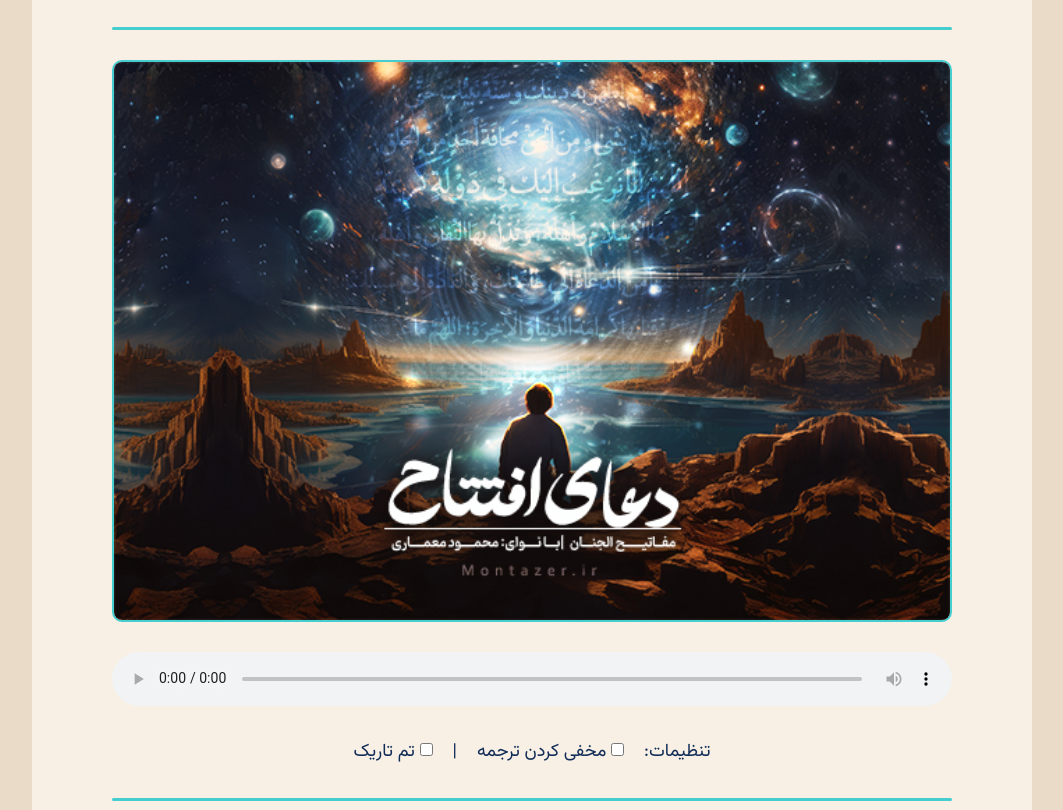
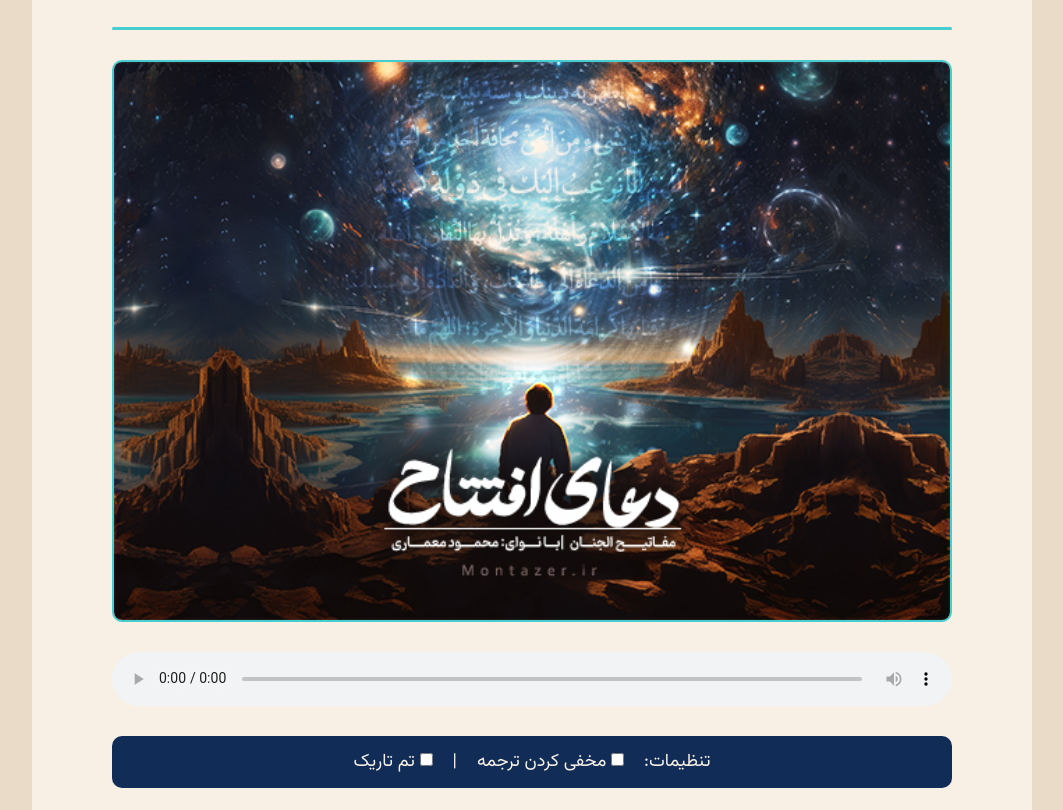
Before and after one commit to gikdev/doa-eftetah, a plain HTML site: page index.html in a window 1280 px wide. Shown: the part 142-952 px from the top of the page, without its empty margins (108-1171 px from the left). Drawn offline with Linux system fonts and the light colour scheme.

Commit message:
Add files via upload

```diff
--- a/index.html
+++ b/index.html
@@ -18,7 +18,7 @@
   </header>
   <hr>
   <main>
-    <article>
+    <section>
       <img src="./assets/eftetah.jpg" alt="بنر دعای افتتاح">
       <audio src="https://blog.montazer.ir/wp-content/uploads/2024/03/Doa-Eftetah.mp3" controls></audio>
       <p class="settings">
@@ -33,7 +33,9 @@
           <span>تم تاریک</span>
         </label>
       </p>
-      <hr>
+    </section>
+    <hr>
+    <article>
       <p class="mb-sm">در هر شب از ماه رمضان بخواند:</p>
       <p class="arabic" lang="ar" translate="no">اللّٰهُمَّ إِنِّى أَفْتَتِحُ الثَّناءَ بِحَمْدِكَ وَأَنْتَ مُسَدِّدٌ لِلصَّوابِ بِمَنِّكَ، وَأَيْقَنْتُ أَنَّكَ أَنْتَ أَرْحَمُ الرَّاحِمِينَ فِى مَوْضِعِ الْعَفْوِ وَالرَّحْمَةِ، وَأَشَدُّ الْمُعاقِبِينَ فِى مَوْضِعِ النَّكالِ وَالنَّقِمَةِ، وَأَعْظَمُ الْمُتَجَبِّرِينَ فِى مَوْضِعِ الْكِبْرِياءِ وَالْعَظَمَةِ.</p>
       <p class="persian">خدایا، من همراه ستایشت مدح و ستودن تو را آغاز می‌کنم و تویی که با مهرورزی‌ات به‌سوی درستی توجّه می‌دهی و یقین دارم که در جای گذشت و رحمت مهربان‌ترین مهربانانی و در جای کیفر و انتقام، سخت‌ترین کیفرکننده‌ای و در جایگاه بزرگ‌منشی و عظمت بزرگ‌ترین قدرتمندی،</p>
--- a/src/style.css
+++ b/src/style.css
@@ -5,6 +5,7 @@ html {
   --color-bg: #F8F0E5;
   --color-primary: #46CDCF;
   --color-text: #102C57;
+  --radius: 1rem;
 }
 html.dark {
   --color-bger: #121212;
@@ -41,7 +42,7 @@ hr {
 img {
   display: block;
   border: 0.2rem solid var(--color-primary);
-  border-radius: 1rem;
+  border-radius: var(--radius);
   width: 100%;
   margin: 0 auto 3rem auto;
 }
@@ -49,6 +50,7 @@ audio {
   display: block;
   width: 100%;
   margin: 0 auto 3rem auto;
+  border-radius: var(--radius);
 }
 a:link, a:visited {
   --color: currentColor;
@@ -61,6 +63,10 @@ a:hover, a:active { --color: var(--color-primary); }
 input { accent-color: var(--color-primary); }
 p { text-align: justify; }
 .settings {
+  background: var(--color-text);
+  color: var(--color-bg);
+  border-radius: var(--radius);
+  padding: 1rem 0;
   display: flex;
   flex-wrap: wrap;
   align-items: center;
```
